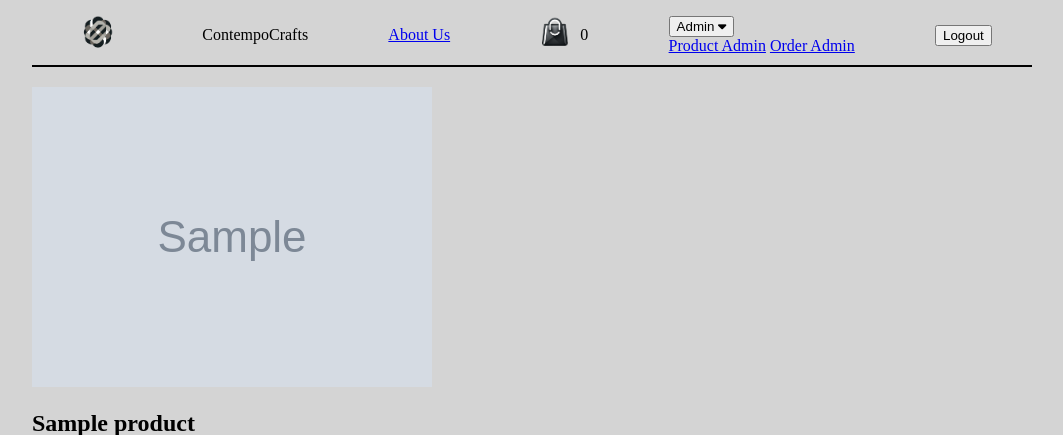
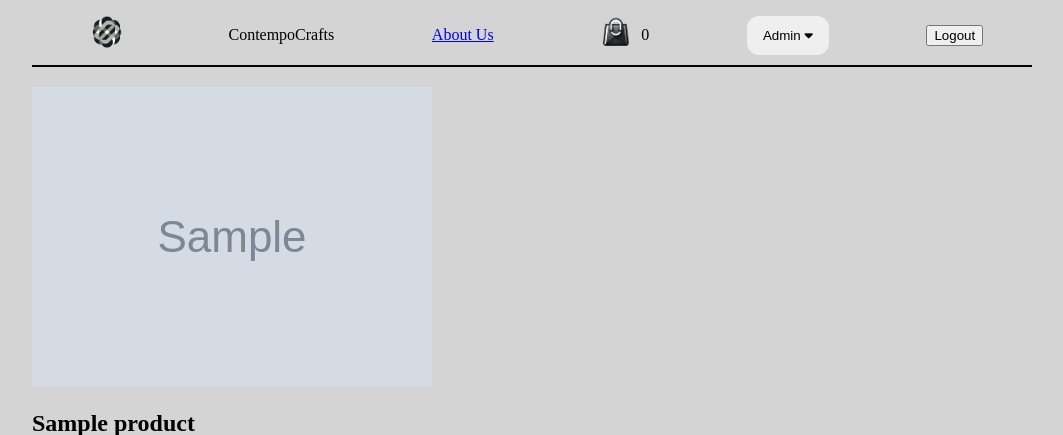
Before and after one commit to kjcioffi/django-ecommerce, a Django app: page /store/1 in a window 1280 px wide. Shown: the top 435 px of the page, without its empty margins (108-1171 px from the left). Run offline with Django 4.2, Linux system fonts and the light colour scheme; a user stored in the database is signed in; tables that the repository leaves empty hold one stand-in row (values such as "Sample post"); grey boxes marked "Sample" are stand-in pictures.

Commit message:
Add store admin drop-down menu.

```diff
--- a/store/static/store/base.css
+++ b/store/static/store/base.css
@@ -25,6 +25,43 @@ body {
     block-size: 50px;
 }
 
+.dropbtn {
+    padding-inline: 16px;
+    padding-block: 12px;
+    border-radius: 12px;
+    border: none;
+}
+
+.dropdown {
+    position: relative;
+    display: inline-block;
+}
+
+.dropdown-content {
+    display: none;
+    position: absolute;
+    background-color: #f1f1f1;
+    min-inline-size: 160px;
+    border-radius: 12px;
+    box-shadow: 0px 8px 16px 0px rgba(0,0,0,0.2);
+    z-index: 1;
+}
+
+.dropdown-content a {
+    color: black;
+    padding-inline: 12px;
+    padding-block: 12px;
+    border-radius: 12px;
+    text-decoration: none;
+    display: block;
+}
+
+.dropdown-content a:hover {background-color: #ddd;}
+
+.dropdown:hover .dropdown-content {display: block;}
+
+.dropdown:hover .dropbtn {background-color: #4447dd;}
+
 @media screen and (max-width: 800px) {
     #logo, #bag-icon {
         inline-size: 35px;
--- a/store/templates/store/base.html
+++ b/store/templates/store/base.html
@@ -24,8 +24,8 @@
                             <i class="fa fa-caret-down"></i>
                         </button>
                         <div class="dropdown-content">
-                            <a href="{% url 'store:product_admin' %}">Product Admin</a>
-                            <a href="{% url 'store:order_admin' %}">Order Admin</a>
+                            <a href="{% url 'store:product_admin' %}">Manage Products</a>
+                            <a href="{% url 'store:order_admin' %}">Manage Orders</a>
                         </div>
                     </section>
                 {% else %} {% comment "logic to create a store" %}{% endcomment %}
```
